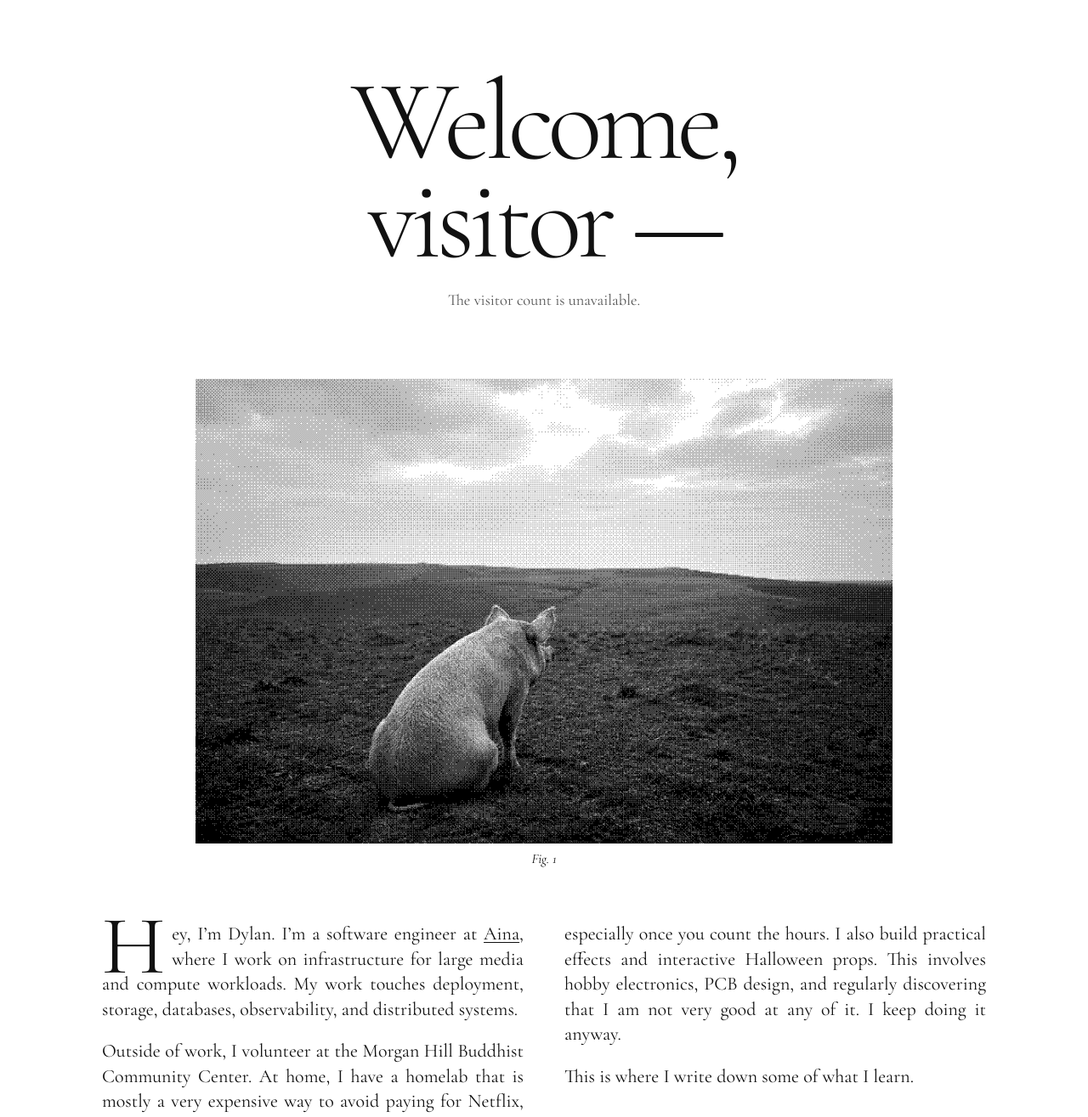
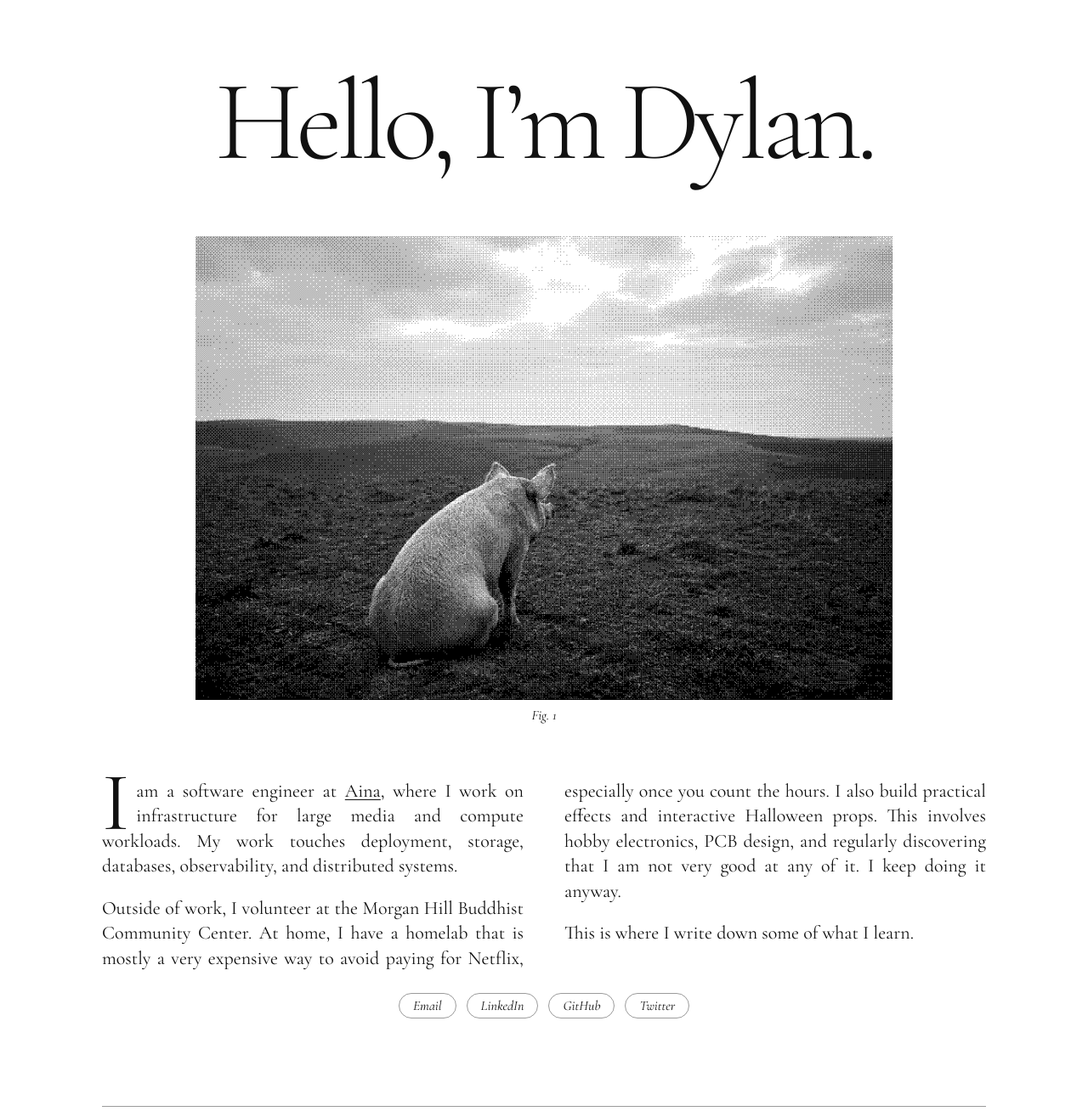
Before and after one commit to dy-ma/dyma.dev, an Astro site in the folder apps/site/: page / in a window 1280 px wide. Shown: the top 1315 px of the page at 85% size. Built offline with nearby package versions, Linux system fonts and the light colour scheme; Astro itself is replaced by a stand-in of ours; no server answers.

Commit message:
remove presence

```diff
--- a/apps/site/src/pages/index.astro
+++ b/apps/site/src/pages/index.astro
@@ -1,6 +1,5 @@
 ---
 import ArticleGroup from '@/components/ArticleGroup.astro';
-import { VisitorCounter } from '@/components/VisitorCounter';
 import SiteLayout from '@/layouts/SiteLayout.astro';
 import { getPublishedArticles, type Article } from '@/lib/articles';
 
@@ -40,7 +39,11 @@ const contactLinks = [
 <SiteLayout>
   <main>
     <article class="relative mx-auto min-h-svh w-[min(calc(100%_-_48px),1040px)] pt-[clamp(44px,7vw,88px)] pb-[clamp(46px,6vw,78px)] max-[760px]:w-[min(calc(100%_-_28px),100%)] max-[760px]:pt-10">
-      <VisitorCounter client:load />
+      <header class="text-center">
+        <h1 class="mx-auto max-w-[13ch] text-[clamp(4.5rem,10.5vw,9.5rem)] leading-[0.83] font-light tracking-[-0.052em] max-[760px]:max-w-[9ch] max-[760px]:text-[clamp(3.5rem,15.5vw,4.75rem)] max-[760px]:font-normal">
+          Hello, I’m Dylan.
+        </h1>
+      </header>
 
       <figure class="mx-auto mt-[clamp(48px,7vw,78px)] w-[min(92%,820px)] max-[760px]:w-full">
         <img
@@ -58,8 +61,8 @@ const contactLinks = [
       <div id="about">
         <div class="mt-[clamp(42px,5.5vw,64px)] columns-2 gap-[clamp(24px,4vw,48px)] text-justify text-[22px] leading-[1.34] [column-fill:balance] [text-justify:inter-word] [&_p+p]:mt-[0.9em] max-[620px]:columns-1 max-[620px]:text-left max-[620px]:text-[1.16rem] max-[620px]:leading-[1.48]">
           <p>
-            <span class="float-left mt-[0.035em] mr-[0.08em] text-[4.45em] leading-[0.52]">H</span>ey,
-            I’m Dylan. I’m a software engineer at{' '}
+            <span class="float-left mt-[0.035em] mr-[0.08em] text-[4.45em] leading-[0.52]">I</span>am
+            a software engineer at{' '}
             <a
               class="underline decoration-[0.045em] underline-offset-[0.12em] focus-visible:outline-2 focus-visible:outline-offset-[3px] focus-visible:outline-ink"
               href="https://ainatech.ai"
```
